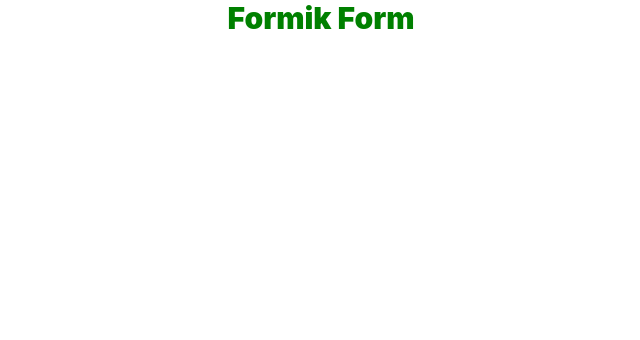
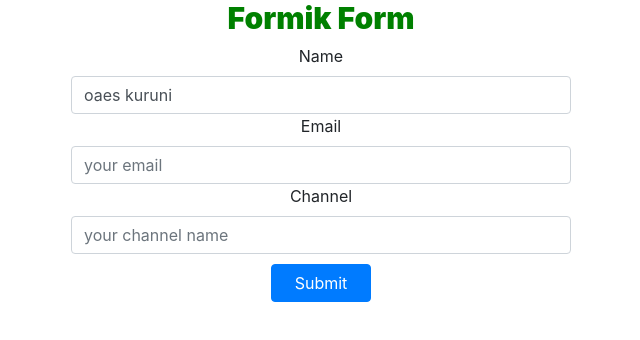
Before and after one commit to oaes/React-practice-v2, a React app: page / in a window 1280 px wide. Shown: the top 340 px of the page, without its empty margins (319-959 px from the left). Built offline with nearby package versions, Linux system fonts and the light colour scheme.

Commit message:
handling form withrmik.

```diff
--- a/package.json
+++ b/package.json
@@ -30,6 +30,7 @@
     "eslint-plugin-react": "7.19.0",
     "eslint-plugin-react-hooks": "^1.6.1",
     "file-loader": "4.3.0",
+    "formik": "^2.2.0",
     "fs-extra": "^8.1.0",
     "html-webpack-plugin": "4.0.0-beta.11",
     "identity-obj-proxy": "3.0.0",
--- a/src/components/FormikForm/FormikForm.jsx
+++ b/src/components/FormikForm/FormikForm.jsx
@@ -1,11 +1,58 @@
-import React from 'react';
+import React from "react";
+import { useFormik } from "formik";
 
 const FormikForm = () => {
-    return (
-        <div>
+  const formik = useFormik({
+    initialValues: {
+      name: "oaes kuruni",
+      email: "",
+      channel: "",
+    },
+    onSubmit: (values) => {
+      console.log(values);
+    },
+  });
+  console.log(formik.values);
+  return (
+    <div>
+      <form onSubmit={formik.handleSubmit}>
+        <label htmlFor="name">Name</label>
+        <input
+          className="form-control"
+          id="name"
+          type="text"
+          name="name"
+          placeholder="your name"
+          onChange={formik.handleChange}
+          value={formik.values.name}
+        />
 
-        </div>
-    );
+        <label htmlFor="email">Email</label>
+        <input
+          className="form-control"
+          id="email"
+          type="email"
+          name="email"
+          placeholder="your email"
+          onChange={formik.handleChange}
+          value={formik.values.email}
+        />
+        <label htmlFor="channel">Channel</label>
+        <input
+          className="form-control"
+          id="channel"
+          type="text"
+          name="channel"
+          placeholder="your channel name"
+          onChange={formik.handleChange}
+          value={formik.values.channel}
+        />
+        <button type="submit" class="btn btn-primary">
+          Submit
+        </button>
+      </form>
+    </div>
+  );
 };
 
 export default FormikForm;
```
Also changed, not shown: 1 other file (tests, documents, lock files or other folders).
